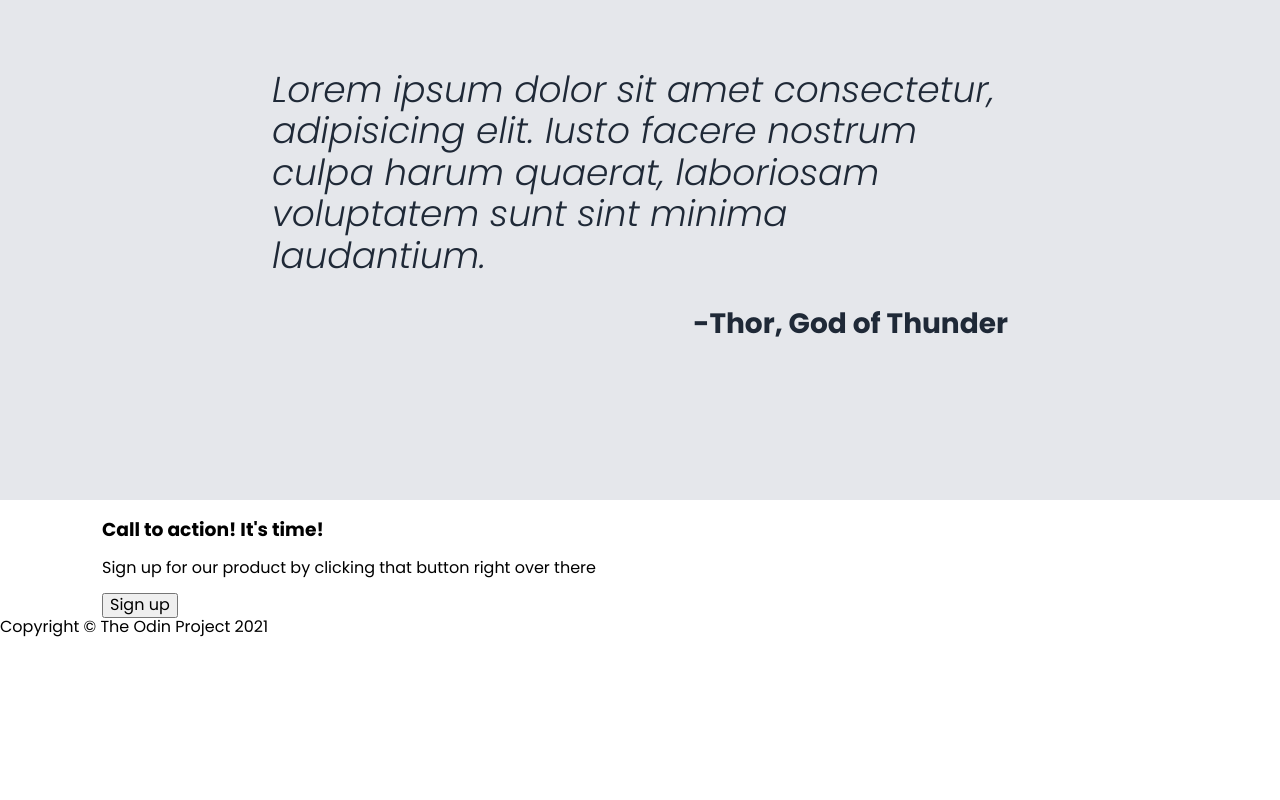
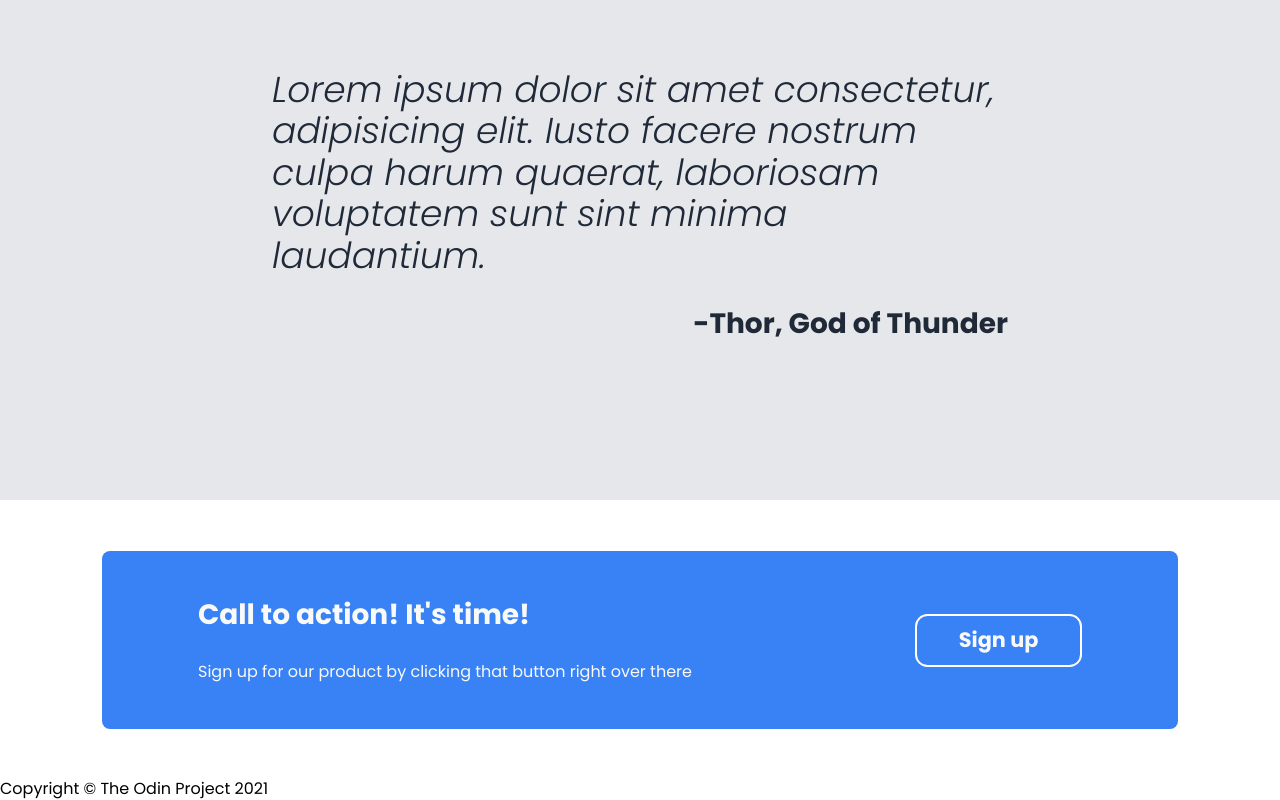
Before and after one commit to amir-kedis/landing-page, a plain HTML site: page index.html in a window 1280 px wide. Shown: the part 1211-2011 px from the top of the page. Before the commit the page ends 1849 px from the top, so only its background shows below. Drawn offline with Linux system fonts and the light colour scheme.

Commit message:
make CTA section

```diff
--- a/css/main.css
+++ b/css/main.css
@@ -81,6 +81,10 @@ img {
     padding: 0.6em 2em;
     border-radius: .6em;
     cursor: pointer;
+}
+
+.btn-sec {
+    border: 2px #FFF solid;
 }
 /* hero section */
 .hero {
@@ -201,3 +205,32 @@ img {
     font-weight: bolder;
     font-size: 28px;
 }
+/* CTA */
+.CTA {
+
+}
+.CTA .container {
+    height: 35vh;
+    display: flex;
+    align-items: center;
+    /* justify-content: center; */
+
+}
+.CTA__box {
+    flex: 1;
+    background-color: var(--CTA-color);
+    color: var(--hero-primary);
+    padding: 3em 6em;
+    border-radius: 0.5em;
+
+    display: flex;
+    justify-content: space-between;
+    align-items: center;
+}
+.CTA__text h3 {
+    font-size: 28px;
+    margin: 0;
+}
+.CTA__text p {
+    margin: 2em 0 0 0;
+}
--- a/index.html
+++ b/index.html
@@ -93,7 +93,7 @@
                     <p>Sign up for our product by clicking that button right over there</p>
                 </div>
                 <div class="CTA__button">
-                    <button>Sign up</button>
+                    <button class="btn btn-sec">Sign up</button>
                 </div>
             </div>
         </div>
```
